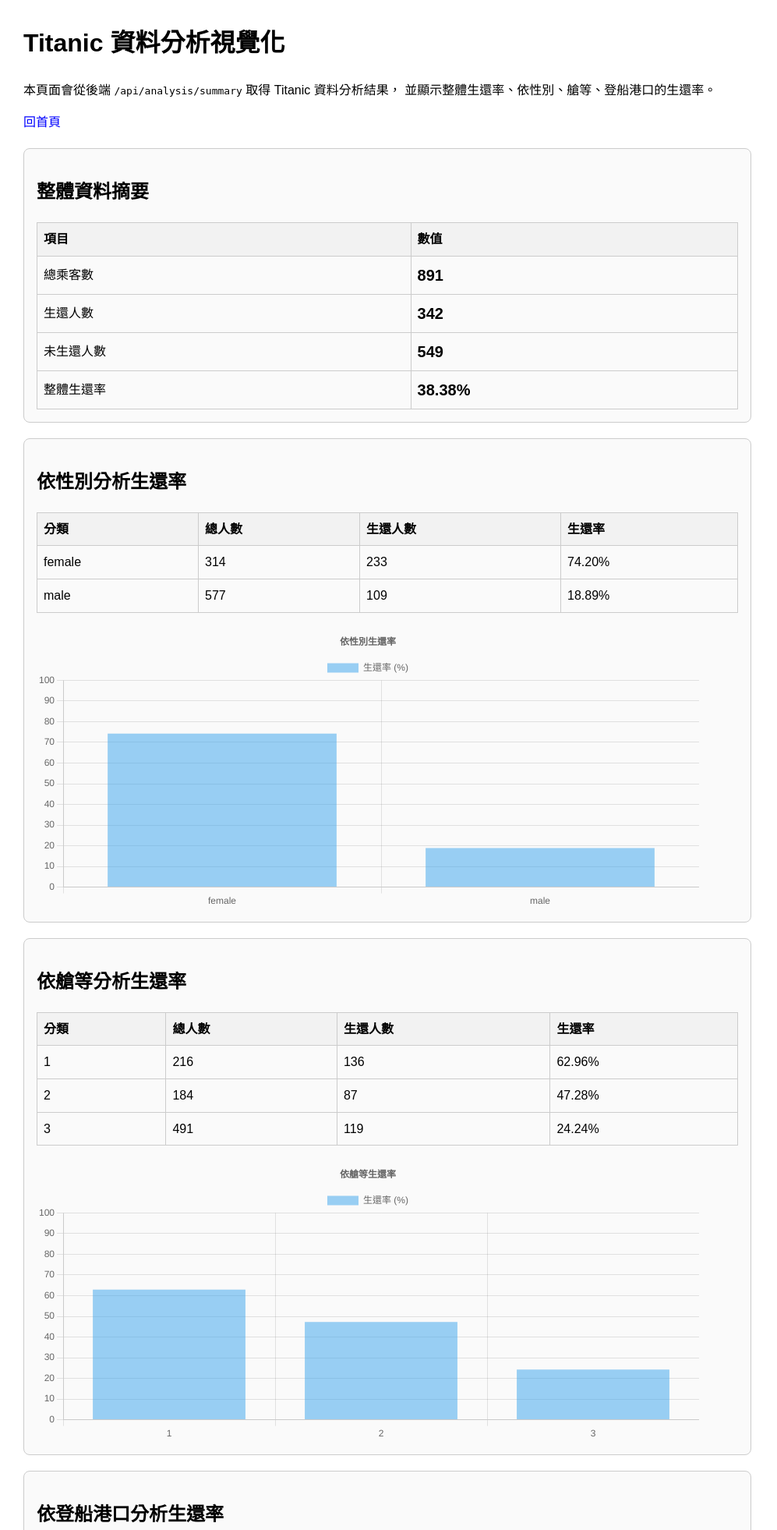
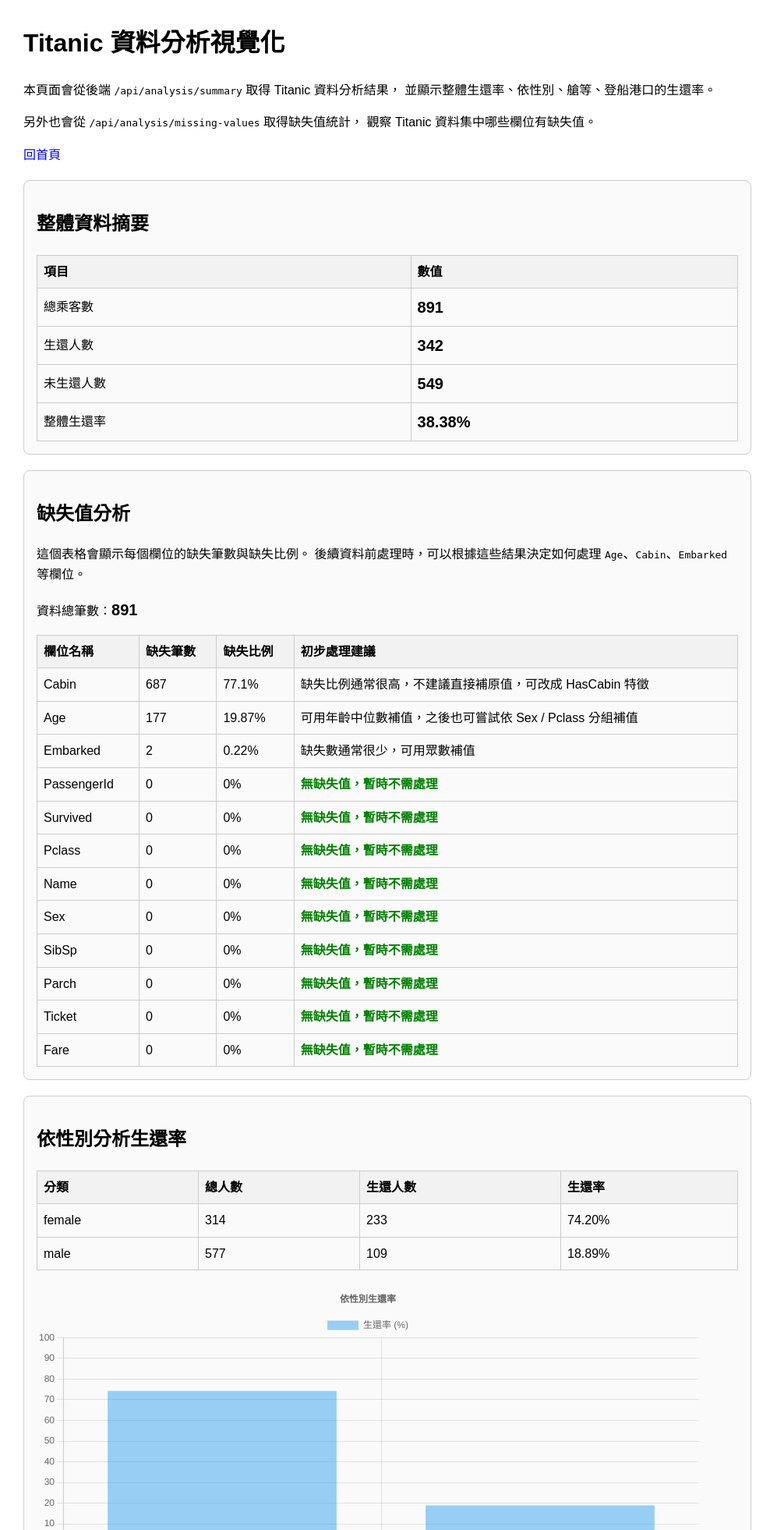
Before and after one commit to likaisuwork9616/Kai_ML_Ajax_titanic, a Flask app: page /analysis in a window 1280 px wide. Shown: the top 1962 px of the page at 78% size, without its empty margins (0-997 px from the left). Run offline with Flask 3, Linux system fonts and the light colour scheme; data comes from the database, SQL or seed files in the repository.

Commit message:
分析頁面加入缺值

```diff
--- a/templates/analysis.html
+++ b/templates/analysis.html
@@ -61,6 +61,16 @@
             font-size: 20px;
             font-weight: bold;
         }
+
+        .warning {
+            color: #b35c00;
+            font-weight: bold;
+        }
+
+        .ok {
+            color: green;
+            font-weight: bold;
+        }
     </style>
 </head>
 
@@ -72,11 +82,26 @@
         並顯示整體生還率、依性別、艙等、登船港口的生還率。
     </p>
 
+    <p>
+        另外也會從 <code>/api/analysis/missing-values</code> 取得缺失值統計，
+        觀察 Titanic 資料集中哪些欄位有缺失值。
+    </p>
+
     <a href="/">回首頁</a>
 
     <div class="card">
         <h2>整體資料摘要</h2>
         <div id="overallBox">資料載入中...</div>
+    </div>
+
+    <div class="card">
+        <h2>缺失值分析</h2>
+        <p>
+            這個表格會顯示每個欄位的缺失筆數與缺失比例。
+            後續資料前處理時，可以根據這些結果決定如何處理
+            <code>Age</code>、<code>Cabin</code>、<code>Embarked</code> 等欄位。
+        </p>
+        <div id="missingValuesBox">缺失值資料載入中...</div>
     </div>
 
     <div class="card">
@@ -100,11 +125,11 @@
     <script>
         // 頁面載入後，自動呼叫分析 API
         loadAnalysisSummary();
+        loadMissingValues();
 
         async function loadAnalysisSummary() {
             try {
                 const response = await fetch("/api/analysis/summary");
-
                 const data = await response.json();
 
                 if (!response.ok) {
@@ -112,7 +137,7 @@
                     return;
                 }
 
-                console.log(data);
+                console.log("analysis summary:", data);
 
                 renderOverall(data.overall);
                 renderGroupTable("sexTableBox", data.by_sex);
@@ -125,6 +150,27 @@
 
             } catch (error) {
                 showError(error.message);
+            }
+        }
+
+        async function loadMissingValues() {
+            const box = document.getElementById("missingValuesBox");
+
+            try {
+                const response = await fetch("/api/analysis/missing-values");
+                const data = await response.json();
+
+                if (!response.ok) {
+                    box.innerHTML = `<p class="error">錯誤：${data.error || "讀取缺失值資料失敗"}</p>`;
+                    return;
+                }
+
+                console.log("missing values:", data);
+
+                renderMissingValuesTable(data.items, data.total);
+
+            } catch (error) {
+                box.innerHTML = `<p class="error">錯誤：${error.message}</p>`;
             }
         }
 
@@ -158,6 +204,65 @@
                     </tr>
                 </table>
             `;
+        }
+
+        // 顯示缺失值表格
+        function renderMissingValuesTable(items, total) {
+            const box = document.getElementById("missingValuesBox");
+
+            let html = `
+                <p>資料總筆數：<span class="summary-number">${total}</span></p>
+
+                <table>
+                    <tr>
+                        <th>欄位名稱</th>
+                        <th>缺失筆數</th>
+                        <th>缺失比例</th>
+                        <th>初步處理建議</th>
+                    </tr>
+            `;
+
+            for (const item of items) {
+                const suggestion = getMissingValueSuggestion(item.column, item.missing_count);
+
+                html += `
+                    <tr>
+                        <td>${item.column}</td>
+                        <td>${item.missing_count}</td>
+                        <td>${item.missing_percent}%</td>
+                        <td>${suggestion}</td>
+                    </tr>
+                `;
+            }
+
+            html += `</table>`;
+
+            box.innerHTML = html;
+        }
+
+        // 根據欄位名稱給初步處理建議
+        function getMissingValueSuggestion(column, missingCount) {
+            if (missingCount === 0) {
+                return `<span class="ok">無缺失值，暫時不需處理</span>`;
+            }
+
+            if (column === "Age") {
+                return `可用年齡中位數補值，之後也可嘗試依 Sex / Pclass 分組補值`;
+            }
+
+            if (column === "Cabin") {
+                return `缺失比例通常很高，不建議直接補原值，可改成 HasCabin 特徵`;
+            }
+
+            if (column === "Embarked") {
+                return `缺失數通常很少，可用眾數補值`;
+            }
+
+            if (column === "Fare") {
+                return `可用票價中位數補值`;
+            }
+
+            return `<span class="warning">有缺失值，後續前處理時需確認處理方式</span>`;
         }
 
         // 顯示分組表格
```
